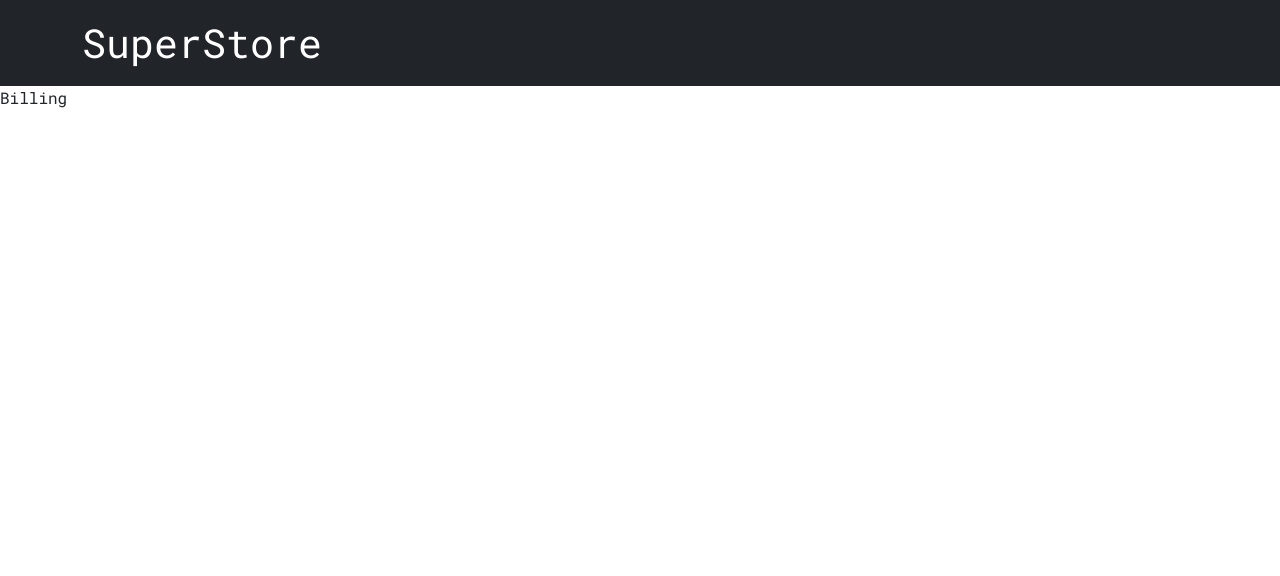
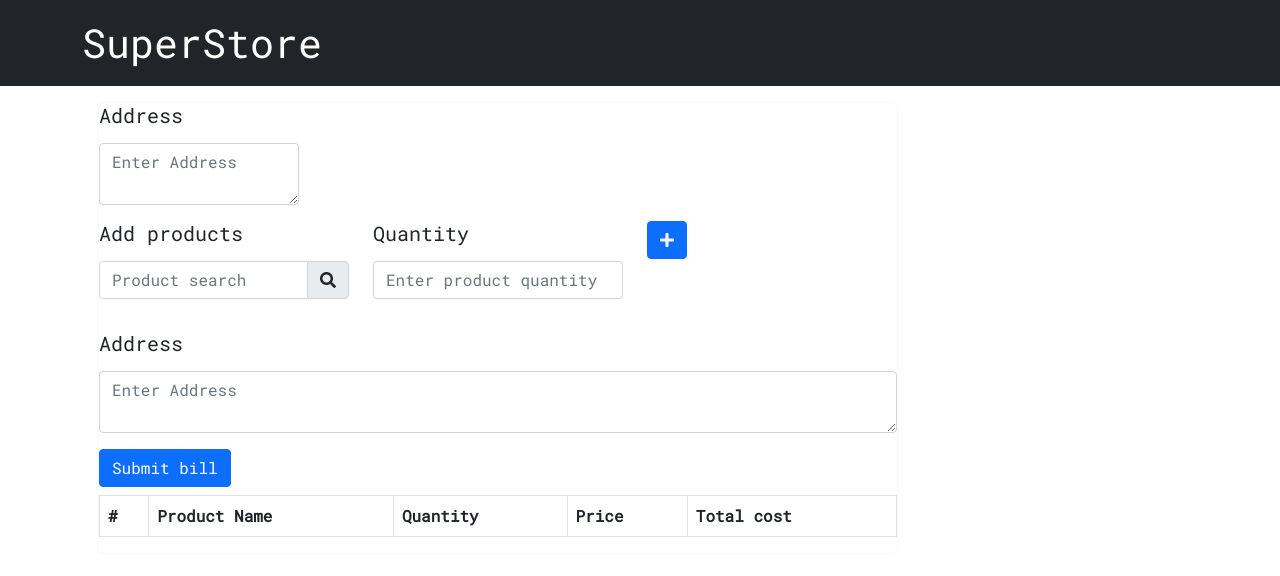
Before and after one commit to KowshikEPatel/onlinestore, a React (Create React App) app: page /billing in a window 1280 px wide. Shown: the top 576 px of the page. Built offline with nearby package versions, Linux system fonts and the light colour scheme.

Commit message:
billing interface

```diff
--- a/src/App.js
+++ b/src/App.js
@@ -13,6 +13,7 @@ function App() {
   const [userData, setUserData] = useState({});
   const [productData, setProductData] = useState([]);
   const [isLoading, setisLoading] = useState(false);
+
 
   return (
           <UserContext.Provider value={{isLoggedIn, setIsLoggedIn, userData, setUserData, productData, setProductData,isLoading, setisLoading}}>
@@ -31,9 +32,6 @@ function App() {
                       <Route exact path="/userregistration">
                         <UserRegister/>
                       </Route>
-                      <Route exact path="/home">
-                        <Home />
-                      </Route>
                   </Switch>
               </Router>
           </UserContext.Provider>
--- a/src/Components/AddProduct.js
+++ b/src/Components/AddProduct.js
@@ -1,6 +1,5 @@
 import React,{useState,useContext} from 'react';
-import { Container,Form,Card } from 'react-bootstrap';
-import {Link} from 'react-router-dom';
+import { Container,Form,Card,Button } from 'react-bootstrap';
 import { UserContext } from './Context';
 import axios from 'axios';
 
@@ -13,6 +12,7 @@ export default function AddProduct() {
     const [stock, setStock] = useState(0);
     const [features, setFeatures] = useState('');
     const [file, setFile] = useState(null);
+    const [message,setMessage] = useState({display:"none",message:""})
 
     const handleNameChange = (e)=>{
         setName(e.target.value)
@@ -36,8 +36,6 @@ export default function AddProduct() {
 
     const handleSubmit = async (e)=>{
         e.preventDefault();
-        console.log(name.toLowerCase());
-
         const productdata = {
             name,
             smallcase:name.toLowerCase(),
@@ -63,9 +61,12 @@ export default function AddProduct() {
         try{
 
             const res = await axios.post("https://kp-onlinestore.herokuapp.com/products",productdata)
+            const productarray= await axios('https://kp-onlinestore.herokuapp.com/products/all/1');
+            contextdata.setProductData(productarray.data);
             if(res){
-                window.location.replace("/");
+                setMessage({display:"block",message:`${productarray.data[productarray.data.length-1].name} Product added`})
             }
+
         }
         catch(err){
             console.log(err);
@@ -75,6 +76,7 @@ export default function AddProduct() {
     return (
         <Container>
             <Card className="border-light m-3" style={{ width: '40rem'}}>
+                <h3 style={{display:message.display,color:"green"}}>{message.message}</h3>
                 <Form>
                     <Form.Group className="mb-3" controlId="formBasicName">
                         <Form.Label><Card.Title>Name</Card.Title></Form.Label>
@@ -99,7 +101,7 @@ export default function AddProduct() {
                         <Form.Control type="text" placeholder="Enter Features" onChange={handleFeaturesChange}/>
                     </Form.Group>
 
-                    <Link className="btn btn-primary" to="/home" onClick={handleSubmit}>Submit</Link>
+                    <Button className="btn btn-primary"  onClick={handleSubmit}>Submit</Button>
                 </Form>
             </Card>
         </Container>
--- a/src/Components/Billing.js
+++ b/src/Components/Billing.js
@@ -1,9 +1,132 @@
-import React from 'react'
+import React,{useState,useContext} from 'react';
+import {Container,Card,Form,Col,Table,Row,Button,InputGroup,FormControl} from 'react-bootstrap';
+import { UserContext } from './Context';
+import axios from 'axios';
 
 export default function Billing() {
+    const [address,setAddress]=useState("");
+    const [search,setSearch] = useState("");
+    const [searchList,setSearchList] = useState([]);
+    const [selectItem,setSelectItem] = useState({});
+    const [quantity,setQuantity] = useState(0);
+    const [cart,setCart]= useState([])
+
+    const handleAddressChange = (e)=>{
+        e.preventDefault();
+        setAddress(e.target.value);
+    }
+
+    const handleSearch = (e)=>{
+        setSearch(e.target.value);
+    }
+
+    const getSearch = async (e)=>{
+
+        e.preventDefault();
+        let response = await axios.get("https://kp-onlinestore.herokuapp.com/products/key?search="+search.toLowerCase());
+        console.log(response);
+        setSearchList(response.data);
+    }
+
+    const addToCart = (e)=>{
+        e.preventDefault();
+
+        setCart([...cart,{"product":selectItem,"quantity":quantity}]);
+
+    }
+
+    const selectProduct =  (obj)=>{
+        setSelectItem(obj);
+    }
+
+    const handleQuantity = (e)=>{
+        setQuantity(e.target.value)
+    }
+
+    const onSubmit = ()=>{
+
+
+    }
+
     return (
-        <div>
-            Billing
-        </div>
+        <>
+           <Container>
+                <Card className="border-light m-3" style={{ width: '50rem'}}>
+                    <Form>
+                        <Form.Group  className="mb-3" controlId="formBasicDescription">
+                            <Form.Label><Card.Title>Address</Card.Title></Form.Label>
+                            <Col xs={3}><Form.Control as="textarea" aria-label="Address" placeholder="Enter Address" onChange={handleAddressChange} row={4} /></Col>
+                        </Form.Group>
+                        <Row className="mb-3">
+                            <Form.Group as={Col} controlId="formProductName">
+                                <Form.Label><Card.Title>Add products</Card.Title></Form.Label>
+                                <InputGroup className="mb-3">
+                                    <FormControl
+                                    placeholder="Product search"
+                                    aria-label="Product search"
+                                    aria-describedby="basic-addon2"
+                                    onChange={handleSearch}
+                                    />
+                                    <InputGroup.Text id="basic-addon2" onClick={getSearch} ><i className="fas fa-search"></i></InputGroup.Text>
+                                </InputGroup>
+                            </Form.Group>
+
+                            <Form.Group as={Col} controlId="formQuantity">
+                                <Form.Label><Card.Title>Quantity</Card.Title></Form.Label>
+                                <Form.Control type="text" placeholder="Enter product quantity" onChange={handleQuantity} />
+                            </Form.Group>
+                            <Form.Group as={Col} controlId="formAddButton">
+                                <Button onClick={addToCart}><i className="fas fa-plus"></i></Button>
+                            </Form.Group>
+                        </Row>
+                        <div>
+                            {searchList.map((e,index)=>{
+                                let srcvar = "https://kp-onlinestore.herokuapp.com/image/"+e.photo;
+
+                                return <div key={index}>
+                                            <Card style={{ width: '15rem'}} >
+                                                <Card.Img src={srcvar}  alt="product image" height="125px"/>
+                                                <Card.Title>{e.name}</Card.Title>
+                                                <Button onClick={()=>{selectProduct(e)}}><i className="fas fa-check"></i></Button>
+                                            </Card>
+                                        </div >
+                            })}
+                        </div>
+
+                        <Form.Group  className="mb-3" controlId="formBasicDescription">
+                            <Form.Label><Card.Title>Address</Card.Title></Form.Label>
+                            <Form.Control as="textarea" aria-label="Address" placeholder="Enter Address" onChange={handleAddressChange} row={4} />
+                        </Form.Group>
+                        <Button className="mb-2" onClick={onSubmit}>Submit bill</Button>
+                    </Form>
+                    <Table bordered hover>
+                        <thead>
+                            <tr>
+                                <th>#</th>
+                                <th>Product Name</th>
+                                <th>Quantity</th>
+                                <th>Price </th>
+                                <th>Total cost </th>
+                            </tr>
+                        </thead>
+                        <tbody>
+                            {cart.map((e,index)=>{
+                                return <tr>
+                                    <td>{index+1}</td>
+                                    <td>{e.product.name}</td>
+                                    <td>{e.quantity}</td>
+                                    <td>{e.product.price}</td>
+                                    <td>{parseInt(e.product.price)*parseInt(e.quantity)}</td>
+                                    </tr>
+                            })}
+                            <tr>
+
+                            </tr>
+                        </tbody>
+                    </Table>
+
+                </Card>
+            </Container>
+        </>
     )
 }
--- a/src/Components/Home.js
+++ b/src/Components/Home.js
@@ -17,7 +17,7 @@ export default function Home() {
     const getSearch = async (e)=>{
 
         e.preventDefault();
-        let response = await axios.get("http://localhost:8000/products/key?search="+search.toLowerCase());
+        let response = await axios.get("https://kp-onlinestore.herokuapp.com/products/key?search="+search.toLowerCase());
         console.log(response);
     }
 
--- a/src/Components/Loader.js
+++ b/src/Components/Loader.js
@@ -4,7 +4,7 @@ import React from 'react';
 
 export default function Loader() {
     return (
-        <div className="loader">
+        <div className="loader m-5">
             <CircularProgress />
         </div>
     )
--- a/src/Components/Login.js
+++ b/src/Components/Login.js
@@ -109,13 +109,14 @@ export default function Login() {
                             <Form.Label> Password</Form.Label>
                             <Form.Control type="password" placeholder="Password" onChange={handlePasswordChange}/>
                         </Form.Group>
-                        <Button className="btn btn-light mb-2" onClick={handleLogin}>Login </Button>
+                            <Button className="btn btn-light mb-2" onClick={handleLogin}>Login </Button>
                         <div>
-                        <Button className="btn btn-light mt-1" onClick={handleLoginTestBuyer}>Login with test Buyer credentials </Button>
+                            <Button className="btn btn-light mt-1" onClick={handleLoginTestSeller}>Login with test Seller credentials </Button>
                         </div>
                         <div>
-                        <Button className="btn btn-light mt-1" onClick={handleLoginTestSeller}>Login with test Seller credentials </Button>
+                            <Button className="btn btn-light mt-1" onClick={handleLoginTestBuyer}>Login with test Buyer credentials </Button>
                         </div>
+
 
                         <div style={{display:messageDisplay.display, color:"red"}}>{messageDisplay.message}</div>
                             <div>Do not have an account?<Link to='/userregistration' className="btn btn-link text-light">Register</Link></div>
```
